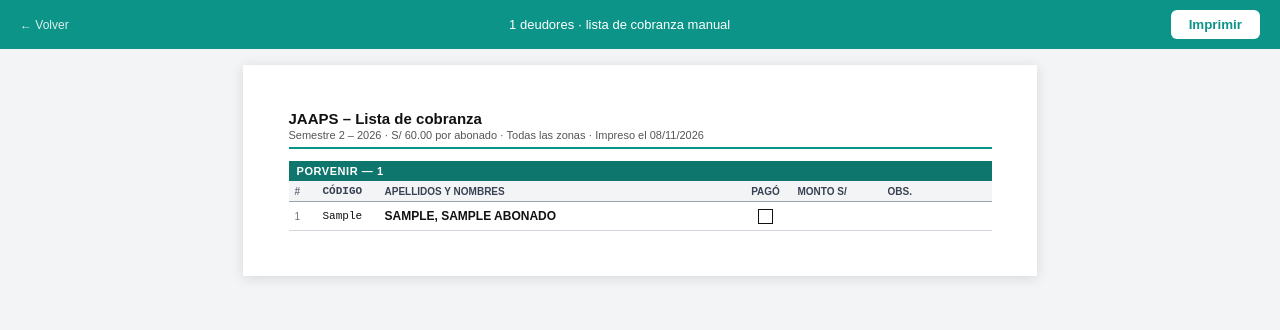
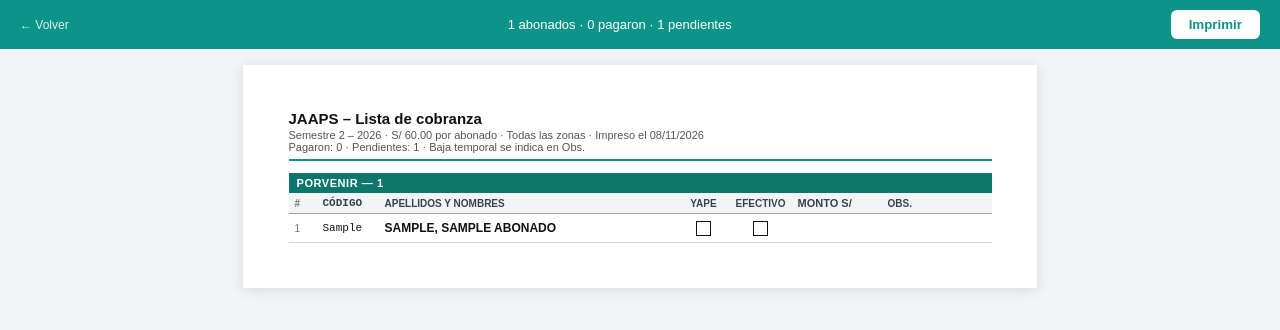
Before and after one commit to harlec/jaaps, a PHP site: page /jaaps/reportes/deudores_cobranza.php in a window 1280 px wide. Shown: the top 330 px of the page. Run offline with PHP 8.4, Linux system fonts and the light colour scheme; a user stored in the database is signed in; data comes from the database, SQL or seed files in the repository; tables that the repository leaves empty hold one stand-in row (values such as "Sample post"); some libraries are stand-ins or nearby versions.

Commit message:
todos socios

```diff
--- a/reportes/deudores.php
+++ b/reportes/deudores.php
@@ -129,7 +129,7 @@ require_once __DIR__ . '/../includes/sidebar.php';
         <a href="<?= APP_URL ?>/reportes/deudores_cobranza.php?periodo_id=<?= $periodoId ?>&zona=<?= urlencode($zona) ?>"
            target="_blank"
            class="inline-flex items-center gap-2 bg-emerald-600 hover:bg-emerald-700 text-white text-sm font-medium px-4 py-2.5 rounded-lg transition-colors">
-          Lista de cobranza (nombres)
+          Lista de cobranza
         </a>
         <a href="<?= APP_URL ?>/reportes/deudores_print.php?periodo_id=<?= $periodoId ?>&zona=<?= urlencode($zona) ?>"
            target="_blank"
--- a/reportes/deudores_cobranza.php
+++ b/reportes/deudores_cobranza.php
@@ -24,19 +24,24 @@ $whereZona = $zona !== '' ? "AND a.zona = ?" : '';
 $params    = [$periodoId];
 if ($zona !== '') $params[] = $zona;
 
+// Todos los abonados activos y en baja temporal, con marca de si ya pagaron el período
 $porZona = [];
-$total   = 0;
+$total   = 0; $pagaron = 0;
 if ($periodoActual) {
     $stmt = $pdo->prepare("
-        SELECT a.codigo, a.nombres, a.apellidos, a.zona
+        SELECT a.codigo, a.nombres, a.apellidos, a.zona, a.estado,
+               EXISTS (SELECT 1 FROM pagos p WHERE p.abonado_id = a.id AND p.periodo_id = ?) AS pagado
         FROM abonados a
-        WHERE a.estado = 'activo'
-          AND a.id NOT IN (SELECT p.abonado_id FROM pagos p WHERE p.periodo_id = ?)
+        WHERE a.estado IN ('activo','suspension_temporal')
           $whereZona
         ORDER BY a.zona, a.apellidos, a.nombres
     ");
     $stmt->execute($params);
-    foreach ($stmt->fetchAll() as $d) { $porZona[$d['zona']][] = $d; $total++; }
+    foreach ($stmt->fetchAll() as $d) {
+        $porZona[$d['zona']][] = $d;
+        $total++;
+        if ($d['pagado']) $pagaron++;
+    }
 }
 $monto = (float)($periodoActual['monto_total'] ?? 0);
 ?>
@@ -64,7 +69,10 @@ $monto = (float)($periodoActual['monto_total'] ?? 0);
     .n { width: 28px; color: #6b7280; font-size: 10px; }
     .cod { width: 62px; font-family: 'Courier New', monospace; font-size: 11px; }
     .chk { width: 52px; text-align: center; }
-    .chk span { display: inline-block; width: 15px; height: 15px; border: 1.5px solid #111; vertical-align: middle; }
+    .chk span { display: inline-block; width: 15px; height: 15px; border: 1.5px solid #111; vertical-align: middle; font-weight: 900; font-size: 13px; line-height: 12px; }
+    tr.ok td { background: #ecfdf5; }
+    .cobro { font-size: 11px; }
+    .obs { font-size: 10px; font-weight: bold; }
     .cobro { width: 90px; }
     .obs { width: 110px; }
     @media print {
@@ -78,7 +86,7 @@ $monto = (float)($periodoActual['monto_total'] ?? 0);
 <body>
 <div class="toolbar">
   <a href="deudores.php?periodo_id=<?= $periodoId ?>&zona=<?= urlencode($zona) ?>">← Volver</a>
-  <span><?= $total ?> deudores · lista de cobranza manual</span>
+  <span><?= $total ?> abonados · <?= $pagaron ?> pagaron · <?= $total - $pagaron ?> pendientes</span>
   <button onclick="window.print()">Imprimir</button>
 </div>
 
@@ -86,28 +94,30 @@ $monto = (float)($periodoActual['monto_total'] ?? 0);
   <h1>JAAPS – Lista de cobranza</h1>
   <p class="sub">
     <?= $periodoActual ? e($periodoActual['nombre']) : '' ?> · S/ <?= number_format($monto, 2) ?> por abonado ·
-    <?= $zona !== '' ? e(ZONAS[$zona] ?? $zona) : 'Todas las zonas' ?> · Impreso el <?= date('d/m/Y') ?>
+    <?= $zona !== '' ? e(ZONAS[$zona] ?? $zona) : 'Todas las zonas' ?> · Impreso el <?= date('d/m/Y') ?><br>
+    Pagaron: <?= $pagaron ?> · Pendientes: <?= $total - $pagaron ?> · Baja temporal se indica en Obs.
   </p>
 
   <?php if (!$porZona): ?>
-    <p style="text-align:center;padding:30px;color:#16a34a;font-weight:bold">✓ No hay deudores en este período.</p>
+    <p style="text-align:center;padding:30px;color:#16a34a;font-weight:bold">✓ No hay abonados.</p>
   <?php endif; ?>
 
   <?php foreach ($porZona as $z => $lista): $i = 0; ?>
   <div class="zona-title"><?= e(ZONAS[$z] ?? $z) ?> — <?= count($lista) ?></div>
   <table>
     <thead>
-      <tr><th class="n">#</th><th class="cod">Código</th><th>Apellidos y nombres</th><th class="chk">Pagó</th><th class="cobro">Monto S/</th><th class="obs">Obs.</th></tr>
+      <tr><th class="n">#</th><th class="cod">Código</th><th>Apellidos y nombres</th><th class="chk">Yape</th><th class="chk">Efectivo</th><th class="cobro">Monto S/</th><th class="obs">Obs.</th></tr>
     </thead>
     <tbody>
       <?php foreach ($lista as $d): $i++; ?>
-      <tr>
+      <tr class="<?= $d['pagado'] ? 'ok' : '' ?>">
         <td class="n"><?= $i ?></td>
         <td class="cod"><?= e($d['codigo']) ?></td>
         <td><strong><?= e(mb_strtoupper($d['apellidos'] . ', ' . $d['nombres'])) ?></strong></td>
+        <td class="chk"><span><?= $d['pagado'] ? 'X' : '' ?></span></td>
         <td class="chk"><span></span></td>
-        <td class="cobro"></td>
-        <td class="obs"></td>
+        <td class="cobro"><?= $d['pagado'] ? number_format($monto, 2) : '' ?></td>
+        <td class="obs"><?= $d['estado'] === 'suspension_temporal' ? 'Baja temporal' : '' ?></td>
       </tr>
       <?php endforeach; ?>
     </tbody>
```
